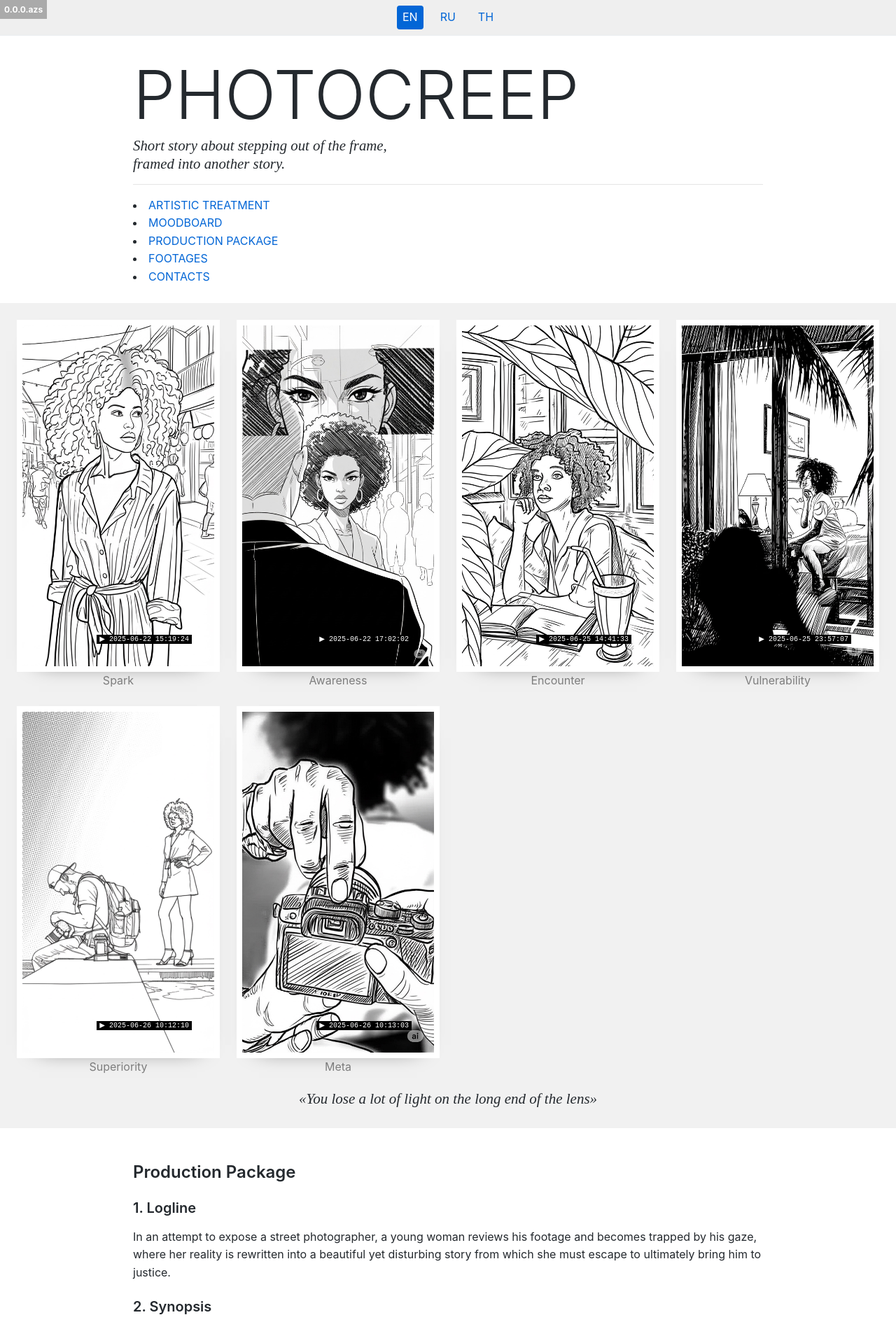
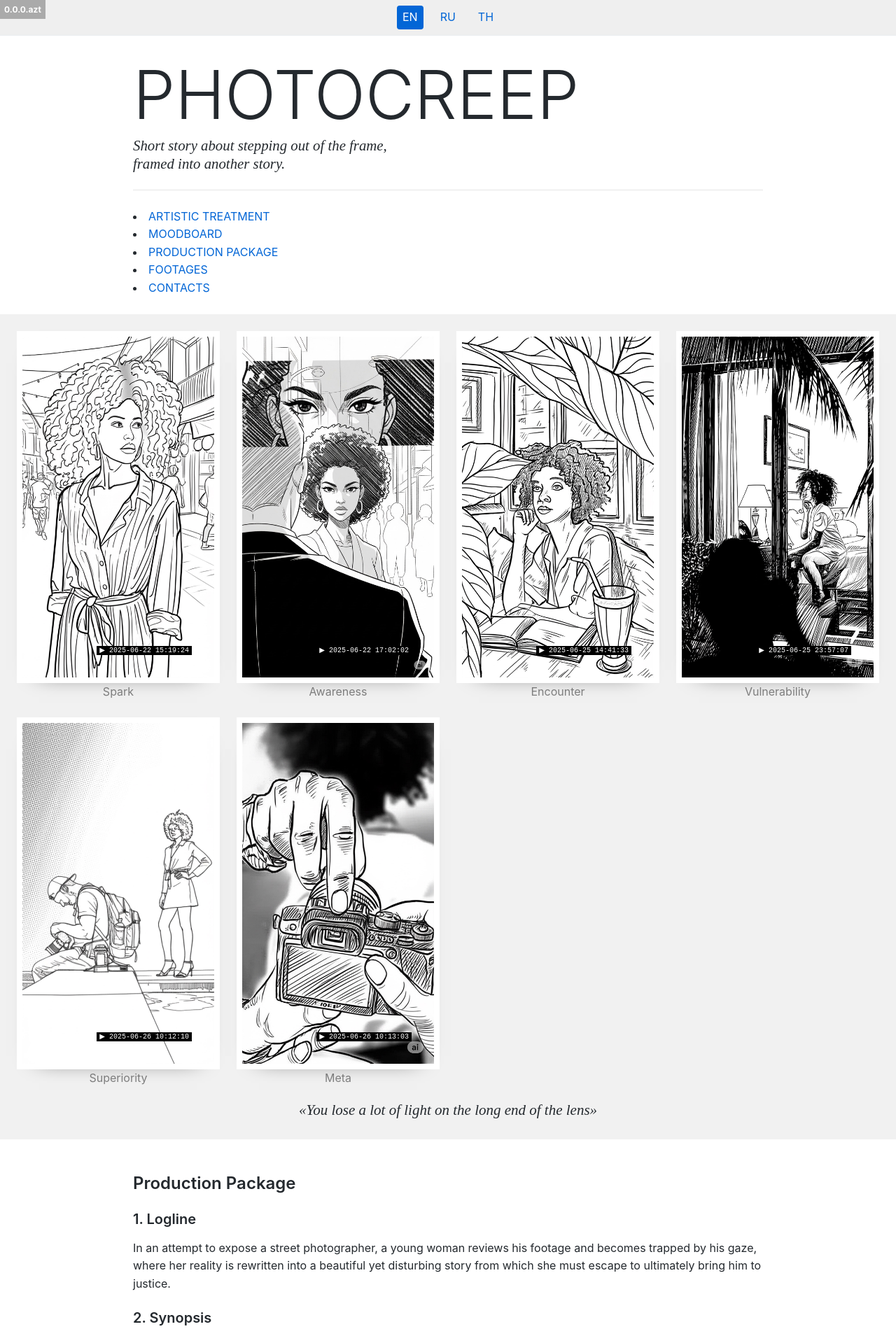
Before and after one commit to konstantinbarkalov/creeptographer, a Jekyll site: the page built from docs/en/index.md, in a window 1280 px wide. Shown: the top 1899 px of the page at 70% size. Built offline with Jekyll 4.4.1, drawn with Linux system fonts in a browser that asks for light colours; some of the changed text lies outside the part shown.

Commit message:
Adjust margin for horizontal rule in header for improved spacing

```diff
--- a/docs/_config.yml
+++ b/docs/_config.yml
@@ -2,7 +2,7 @@ title: Photocreep
 description: A movie with line yet to be written
 baseurl: "/photocreep"
 url: "https://konstantinbarkalov.github.io"
-version: "0.0.0.azs"
+version: "0.0.0.azt"
 last_updated: 2025-06-23
 
 # Build settings
--- a/docs/assets/css/header.css
+++ b/docs/assets/css/header.css
@@ -19,7 +19,7 @@
     height: 1px;
     border: 0;
     border-top: 1px solid #e5e5e5;
-    margin: 1rem 0;
+    margin: 1.5rem 0;
     padding: 0;
 }
 
```
